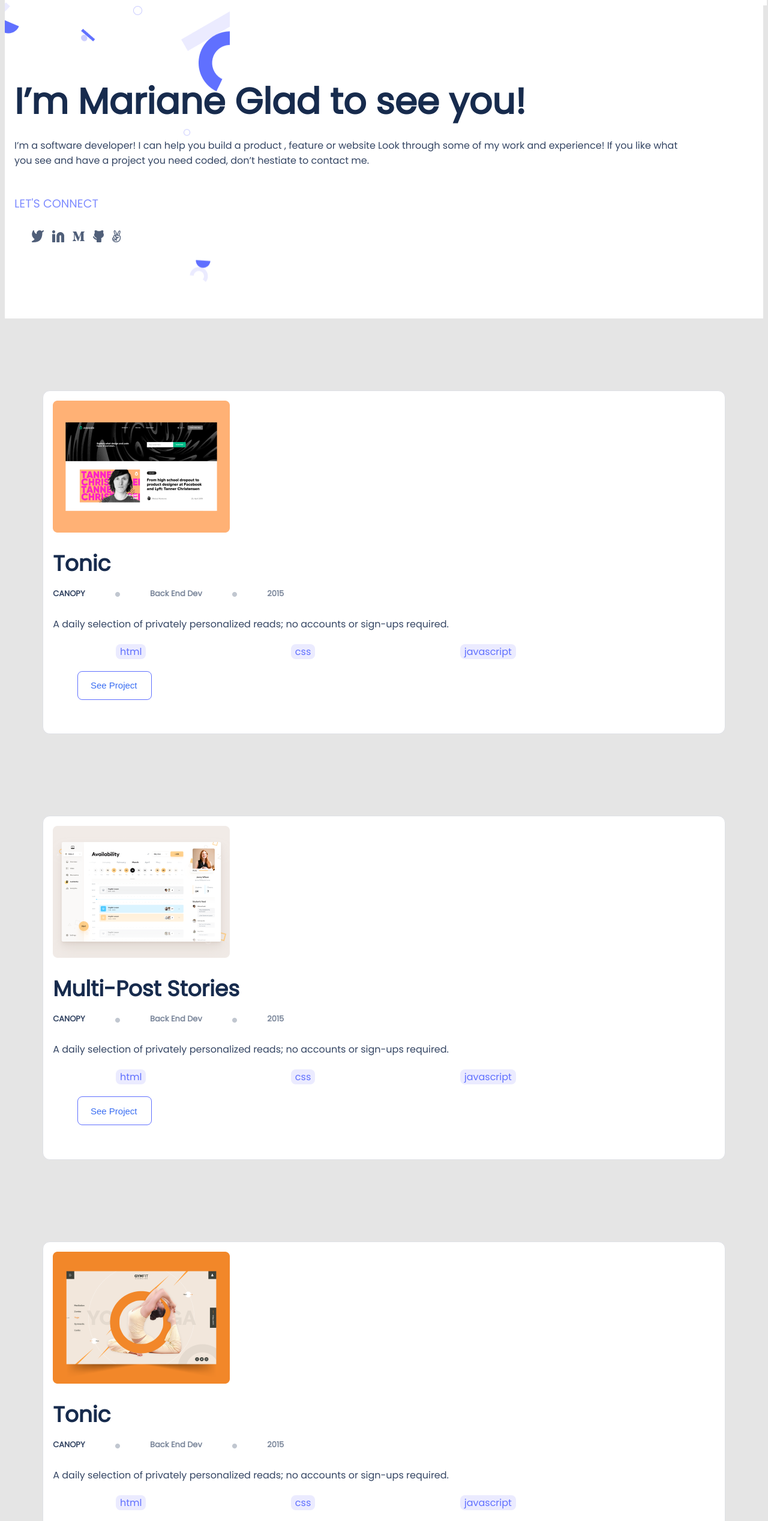
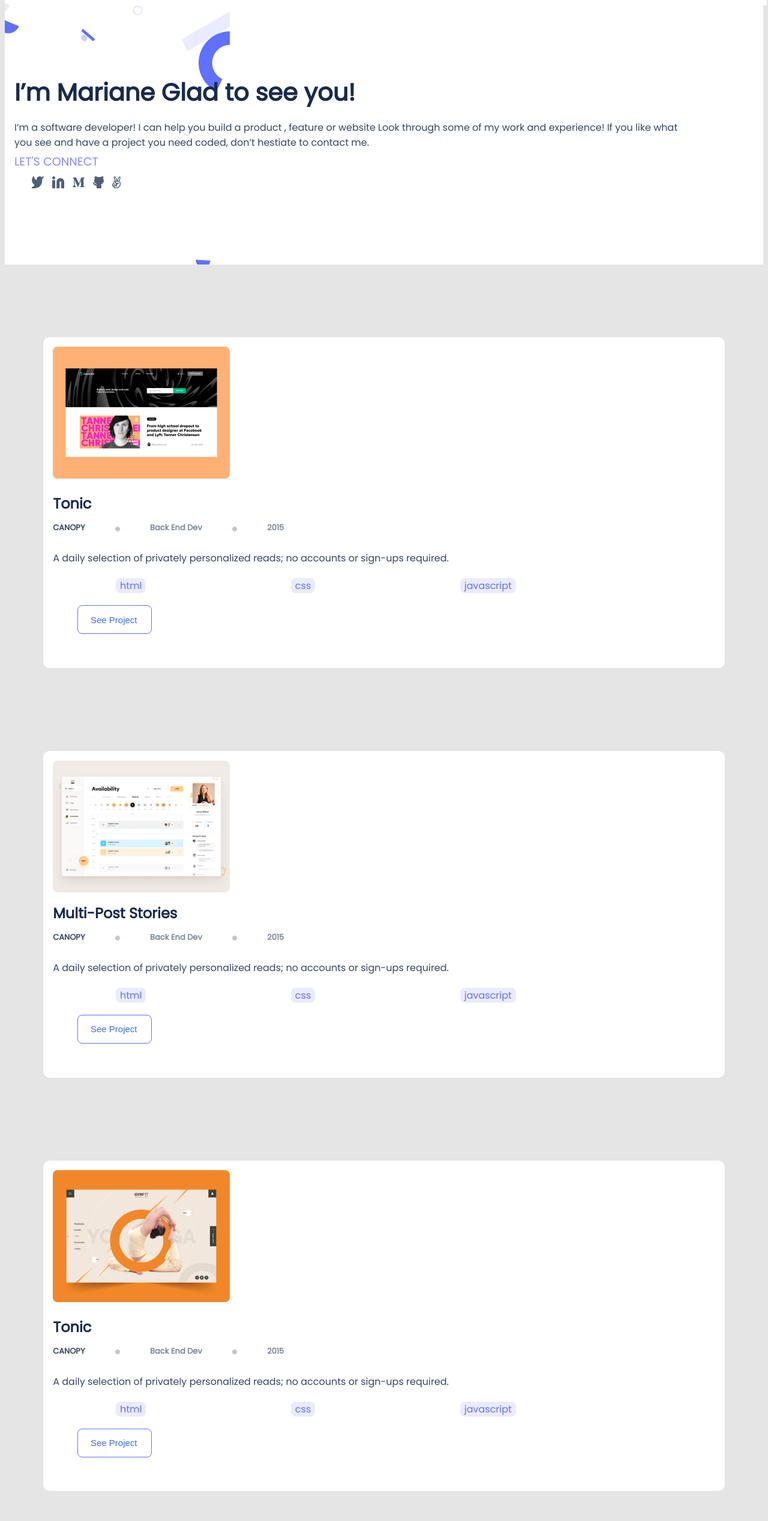
Before and after one commit to helina42/Portfolio-setup-and-mobile, a website: page index.html in a window 1280 px wide. Shown: the part 60-2596 px from the top of the page at 60% size. Drawn offline with Linux system fonts and the light colour scheme.

Commit message:
Update Index.html peer to peer review

```diff
--- a/index.html
+++ b/index.html
@@ -10,7 +10,7 @@
 
 <body>
   <header class="toolbar">
-    <a href="#" ><p>My logo </p></a>
+    <a href="#"><p>My logo</p></a>
     <div class ="vector">
       <nav><a href="#"><img alt="#" src = "./Icons/Union.png"></a></nav>
     </div>
@@ -18,9 +18,11 @@
 
     <div class="container">
     <section class="headline">
-          <div class="header"><h1>I’m Mariane Glad to see you!</h1></div>
-          <div class="info"><p>I’m a software developer! I can help you build a product , feature or website Look through some of my work and experience! If you like what you see and have a project you need coded, don’t hestiate to contact me.</p></div>
-          <div class="connect"><p>LET'S CONNECT</p></div>
+        <div>
+          <h1 class="header">I’m Mariane Glad to see you!</h1>
+          <p class="info">I’m a software developer! I can help you build a product , feature or website Look through some of my work and experience! If you like what you see and have a project you need coded, don’t hestiate to contact me.</p>
+          <p class="connect">LET'S CONNECT</p>
+        </div>
 
         <ul class ="icons">
             <li class="twitter"><a href="#"><img alt="#" src = "./Icons/Twitter.png"></a></li>
@@ -32,8 +34,10 @@
         </section>
 
     <section class="middle-section">
-        <div class="tonic"><img alt="#" src ="./Work/Tonic.png"> </div>
-        <div class ="header" id ="title"><h1>Tonic</h1></div>
+      <div>
+        <img  class="tonic"alt="#" src ="./Work/Tonic.png">
+        <h2 class ="header" id ="title">Tonic</h2>
+      </div>
         <ul class="details">
           <li><div class ="canopy"><p>CANOPY</p></div></li>
           <li><div class ="counter"><img alt="#" src ="./Icons/Counter.png"></div></li>
@@ -44,16 +48,16 @@
 
         <div class="info"> <p>A daily selection of privately personalized reads; no accounts or sign-ups required.</p></div>
         <ul class="lang">
-            <li><div class="hcj"><p>html</p></div></li>
-            <li><div class="hcj"><p>css</p></div></li>
-            <li><div class="hcj"><p>javascript</p></div></li>
+            <li class="hcj"><p>html</p></li>
+            <li class="hcj"><p>css</p></li>
+            <li class="hcj"><p>javascript</p></li>
         </ul>
         <div class ="see"><button class ="button"type ="button"><p>See Project</p></button></div>
     </section>
 
     <section class="middle-section">
-        <div class="tonic"><img alt="#" src ="./Work/Multi-post stories.png"> </div>
-        <div class ="header" id ="title"><h1>Multi-Post Stories</h1></div>
+        <img class="tonic" alt="#" src ="./Work/Multi-post stories.png">
+        <h2 class ="header" id ="title">Multi-Post Stories</h2>
         <ul class="details">
           <li><div class ="canopy"><p>CANOPY</p></div></li>
           <li><div class ="counter"><img alt="#" src ="./Icons/Counter.png"></div></li>
@@ -64,15 +68,17 @@
 
         <div class="info"> <p>A daily selection of privately personalized reads; no accounts or sign-ups required.</p></div>
         <ul class="lang">
-            <li><div class="hcj"><p>html</p></div></li>
-            <li><div class="hcj"><p>css</p></div></li>
-            <li><div class="hcj"><p>javascript</p></div></li>
+            <li class="hcj"><p>html</p></li>
+            <li class="hcj"><p>css</p></li>
+            <li class="hcj"><p>javascript</p></li>
         </ul>
         <div class ="see"><button class ="button"type ="button"><p>See Project</p></button></div>
     </section>
     <section class="middle-section">
-        <div class="tonic"><img alt="#" src ="./Work/Tonic2.png"> </div>
-        <div class ="header" id ="title"><h1>Tonic</h1></div>
+      <div>
+        <img  class="tonic"alt="#" src ="./Work/Tonic2.png">
+        <h2 class ="header" id ="title">Tonic</h2>
+      </div>
         <ul class="details">
           <li><div class ="canopy"><p>CANOPY</p></div></li>
           <li><div class ="counter"><img alt="#" src ="./Icons/Counter.png"></div></li>
@@ -82,16 +88,16 @@
         </ul>
         <div class="info"> <p>A daily selection of privately personalized reads; no accounts or sign-ups required.</p></div>
         <ul class="lang">
-            <li><div class="hcj"><p>html</p></div></li>
-            <li><div class="hcj"><p>css</p></div></li>
-            <li><div class="hcj"><p>javascript</p></div></li>
+          <li class="hcj"><p>html</p></li>
+          <li class="hcj"><p>css</p></li>
+          <li class="hcj"><p>javascript</p></li>
         </ul>
         <div class ="see"><button class ="button"type ="button"><p>See Project</p></button></div>
     </section>
 
     <section class="middle-section">
-    <div class="tonic"><img alt="#" src ="./Work/Multi-post stories.png"> </div>
-    <div class ="header" id ="title"><h1>Multi-Post Stories</h1></div>
+      <img class="tonic" alt="#" src ="./Work/Multi-post stories 2.png">
+      <h2 class ="header" id ="title">Multi-Post Stories</h2>
       <ul class="details">
         <li><div class ="canopy"><p>CANOPY</p></div></li>
         <li><div class ="counter"><img alt="#" src ="./Icons/Counter.png"></div></li>
@@ -101,23 +107,25 @@
       </ul>
      <div class="info"> <p>A daily selection of privately personalized reads; no accounts or sign-ups required.</p></div>
      <ul class="lang">
-        <li><div class="hcj"><p>html</p></div></li>
-        <li><div class="hcj"><p>css</p></div></li>
-        <li><div class="hcj"><p>javascript</p></div></li>
+      <li class="hcj"><p>html</p></li>
+      <li class="hcj"><p>css</p></li>
+      <li class="hcj"><p>javascript</p></li>
      </ul>
      <div class ="see"><button class ="button"type ="button"><p>See Project</p></button></div>
 </section>
 
 <section class="about-sec">
-    <div class="header"><h3>About Myself</h3></div>
-    <div class="info"><p>I’m a software developer! I can help you build a product, feature or website Look through some of my work and experience! If you like what you see and have a project you need coded, don’t hestiate to contact me.</p></div>
-    <div class="connect"><p>LET'S CONNECT</p></div>
-    <ul class ="icons">
+  <div>
+    <h3 class="abt">About Myself</h3>
+    <p class="info-abt">Hello I’m a software developer! I can help you build a product , feature or website Look through some of my work and experience! If you like what you see and have a project you need coded, don’t hestiate to contact me.</p>
+    <p class="connect">LET'S CONNECT</p>
+  </div>
+      <ul class ="abt-icons">
         <li class="cat"><a href="#"><img alt="#" src = "./Icons/cat.png"></a></li>
         <li class="linkdin"><a href="#"><img alt="#" src = "./Icons/Linkedin icon.png"></a></li>
         <li class="p"><a href="#"><img alt="#" src = "./Icons/Peace.png"></a></li>
         <li class="twitter"><a href="#"><img alt="#" src = "./Icons/Twitter.png"></a></li>
-        <li class="m"><a href="#"><img alt="#" src = "./Icons/M.png"></a></li>
+        <li class="m"><a href="#"><img alt="#"src = "./Icons/M.png"></a></li>
     </ul>
   <div class ="resume"><button class ="buttonr"type ="button"><p>Get my resume</p></button></div>
     <ul class="options">
```
Lines whose indentation alone changed are shown as unchanged.
